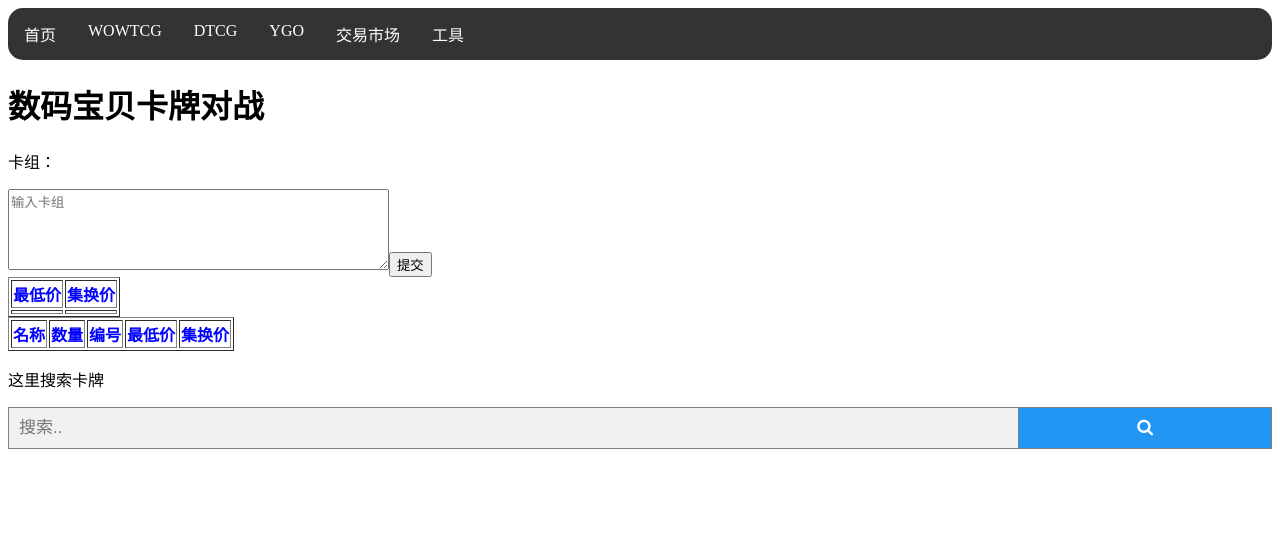
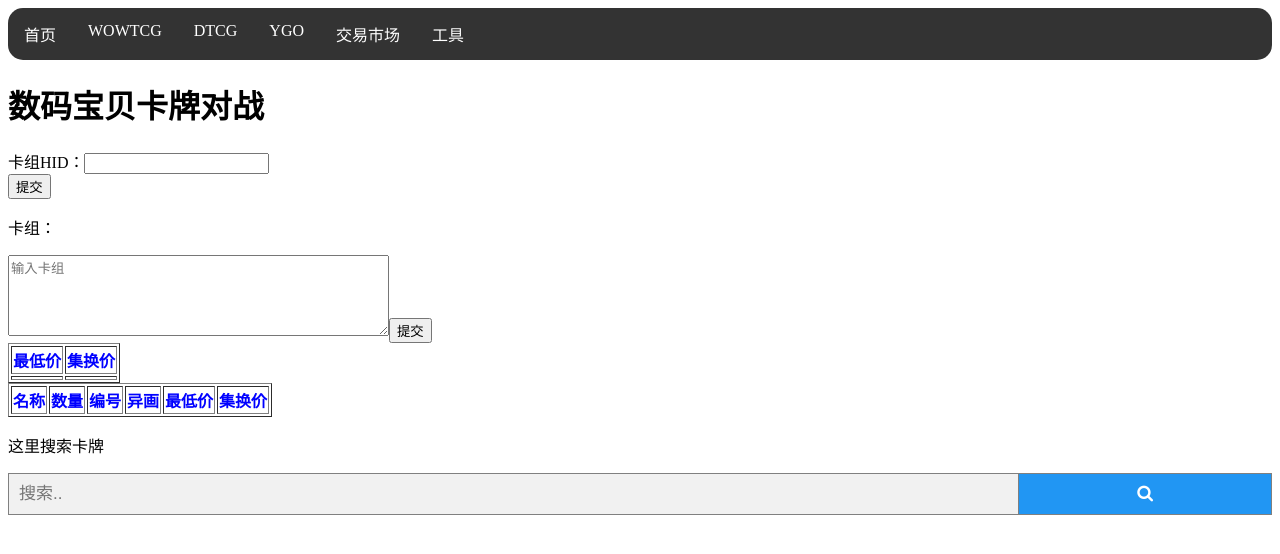
Before and after one commit to DesistDaydream/tcg, a Vue app: page /dtcg/price in a window 1280 px wide. Shown: the top 554 px of the page. Built offline with nearby package versions, Linux system fonts and the light colour scheme.

Commit message:
Update Price.vue

```diff
--- a/src/components/dtcg/Price.vue
+++ b/src/components/dtcg/Price.vue
@@ -3,6 +3,7 @@ import { ref } from "vue"
 import type { DeckPriceResp } from "../../api/v1/models/DeckPriceResp"
 
 let deck = ref<string>("")
+let hid = ref<string>("")
 let resp = ref<DeckPriceResp>({
   min_price: "",
   avg_price: "",
@@ -25,9 +26,25 @@ function commit(params: string) {
     console.log(resp.value)
   }
 }
+
+function commitTwo(params: string) {
+  console.log(params)
+  let url = "https://tcg.102205.xyz:8443/api/v1/deck/price/hid/" + params
+  let xhr = new XMLHttpRequest()
+  console.log(url)
+
+  xhr.open("GET", url)
+  xhr.send(null)
+  xhr.onload = function () {
+    resp.value = JSON.parse(xhr.responseText)
+    console.log(resp.value)
+  }
+}
 </script>
 
 <template>
+  <div>卡组HID：<input v-model="hid" type="text" /></div>
+  <button @click="commitTwo(hid)">提交</button>
   <div>
     <p>卡组：</p>
     <textarea
@@ -57,6 +74,7 @@ function commit(params: string) {
           <th>名称</th>
           <th>数量</th>
           <th>编号</th>
+          <th>异画</th>
           <th>最低价</th>
           <th>集换价</th>
         </tr>
@@ -66,6 +84,7 @@ function commit(params: string) {
           <th>{{ item.sc_name }}</th>
           <th>{{ item.count }}</th>
           <th>{{ item.serial }}</th>
+          <th>{{ item.alternative_art }}</th>
           <th>{{ item.min_price }}</th>
           <th>{{ item.avg_price }}</th>
         </tr>
```
